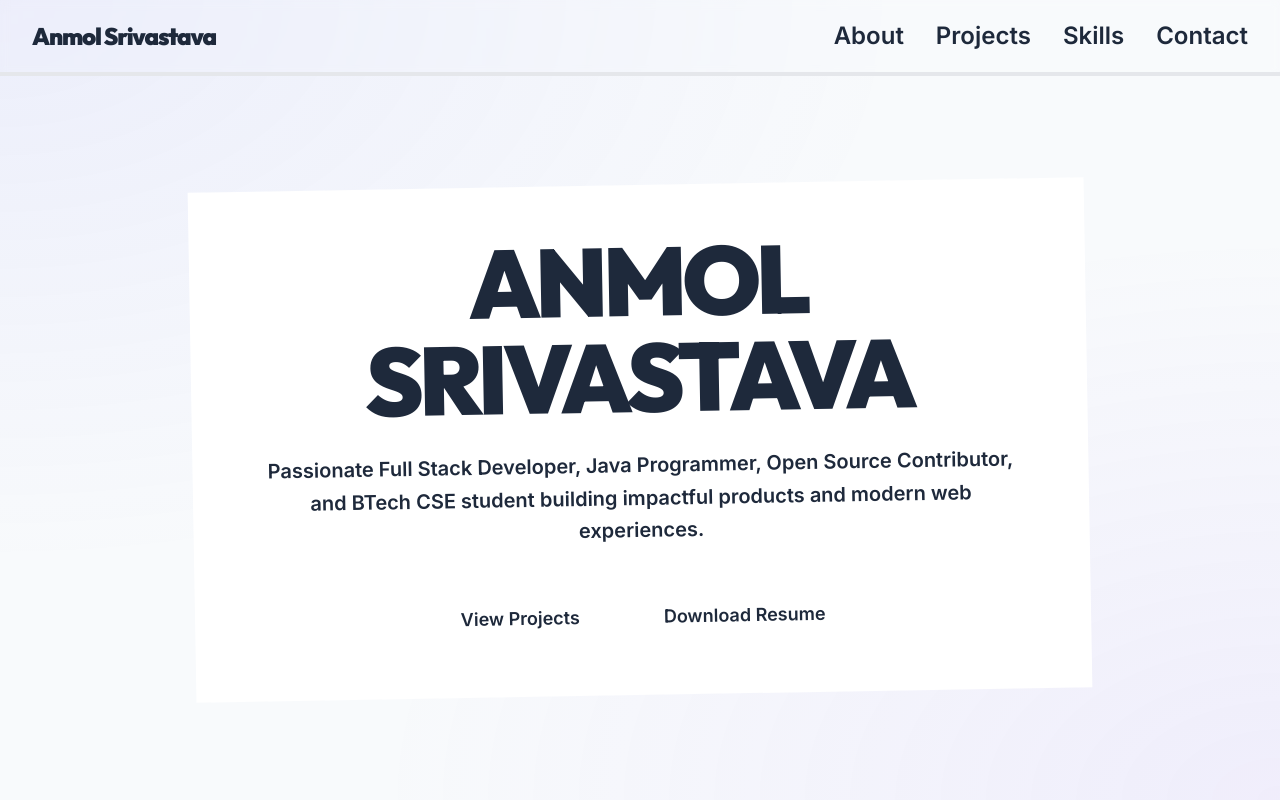
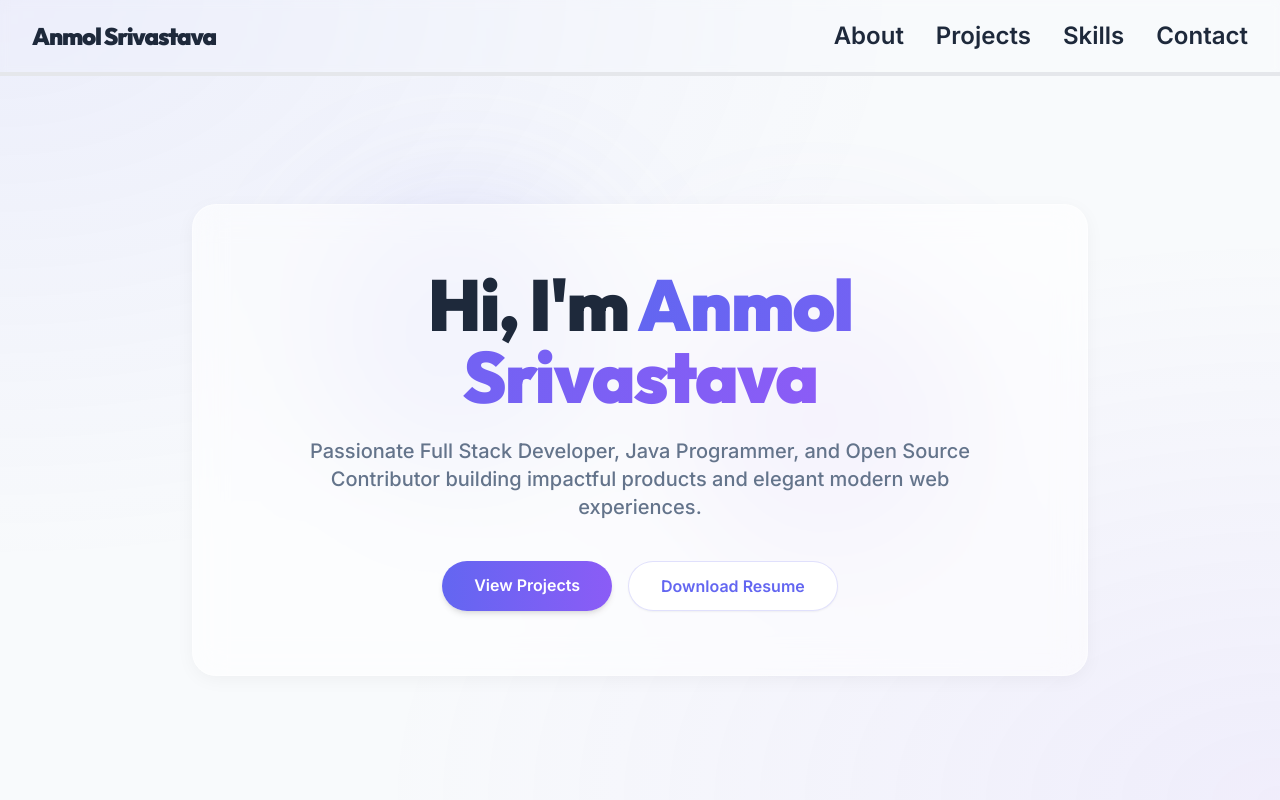
Before and after one commit to Anmol-Srivastava-073/portfolio, a React (Vite) app: page / in a window 1280 px wide. Shown: the top 800 px of the page. Built offline with nearby package versions, Linux system fonts and the light colour scheme.

Commit message:
Update Hero.jsx

```diff
--- a/src/components/Hero.jsx
+++ b/src/components/Hero.jsx
@@ -2,39 +2,32 @@ import { motion } from 'framer-motion'
 
 function Hero() {
   return (
-    <section id="hero" className="min-h-screen flex items-center justify-center text-center px-6 pt-20">
+    <section id="hero" className="min-h-screen flex items-center justify-center text-center px-6 pt-20 relative">
+      {/* Abstract background blur elements */}
+      <div className="absolute top-1/4 left-1/4 w-72 h-72 bg-primary/20 rounded-full mix-blend-multiply filter blur-3xl opacity-70 animate-blob"></div>
+      <div className="absolute top-1/3 right-1/4 w-72 h-72 bg-secondary/20 rounded-full mix-blend-multiply filter blur-3xl opacity-70 animate-blob animation-delay-2000"></div>
+
       <motion.div
-        initial={{ opacity: 0, y: 100 }}
+        initial={{ opacity: 0, y: 30 }}
         animate={{ opacity: 1, y: 0 }}
-        transition={{ duration: 1 }}
+        transition={{ duration: 0.8, ease: "easeOut" }}
         className="max-w-4xl mx-auto w-full relative z-10"
       >
-        <div className="sketch-border bg-white p-8 md:p-12 shadow-sketch relative transform -rotate-1 hover:rotate-0 transition-transform duration-300">
-          <div className="washi-tape bg-markerRed/40 w-32 rotate-3"></div>
-
-          <h1 className="text-5xl md:text-8xl font-black font-manga uppercase tracking-tighter mb-6 leading-none text-ink">
-            Anmol <br /> Srivastava
+        <div className="glass-card p-10 md:p-16">
+          <h1 className="text-5xl md:text-7xl font-black mb-6 text-textMain">
+            Hi, I'm <span className="text-gradient">Anmol Srivastava</span>
           </h1>
 
-          <p className="font-manga text-xl text-ink/80 max-w-3xl mx-auto leading-relaxed mb-8 font-bold">
-            Passionate Full Stack Developer, Java Programmer, Open Source Contributor,
-            and BTech CSE student building impactful products and modern web experiences.
+          <p className="text-lg md:text-xl text-textMuted max-w-2xl mx-auto leading-relaxed mb-10 font-medium">
+            Passionate Full Stack Developer, Java Programmer, and Open Source Contributor
+            building impactful products and elegant modern web experiences.
           </p>
 
-          <div className="mt-10 flex gap-5 justify-center flex-wrap">
-            <a
-              href="#projects"
-              className="sketch-border-alt bg-markerYellow text-ink px-8 py-4 font-bold text-lg cursor-pointer shadow-sketch hover:shadow-sketch-hover hover:translate-y-1 hover:translate-x-1 transition-all"
-            >
+          <div className="flex gap-4 justify-center flex-wrap">
+            <a href="#projects" className="btn-primary">
               View Projects
             </a>
-
-            <a
-              href="/photos/AnmolResume.docx"
-              target="_blank"
-              rel="noopener noreferrer"
-              className="sketch-border bg-white text-ink px-8 py-4 font-bold text-lg cursor-pointer shadow-sketch hover:shadow-sketch-hover hover:translate-y-1 hover:translate-x-1 transition-all"
-            >
+            <a href="/photos/AnmolResume.docx" target="_blank" rel="noopener noreferrer" className="btn-outline">
               Download Resume
             </a>
           </div>
```
